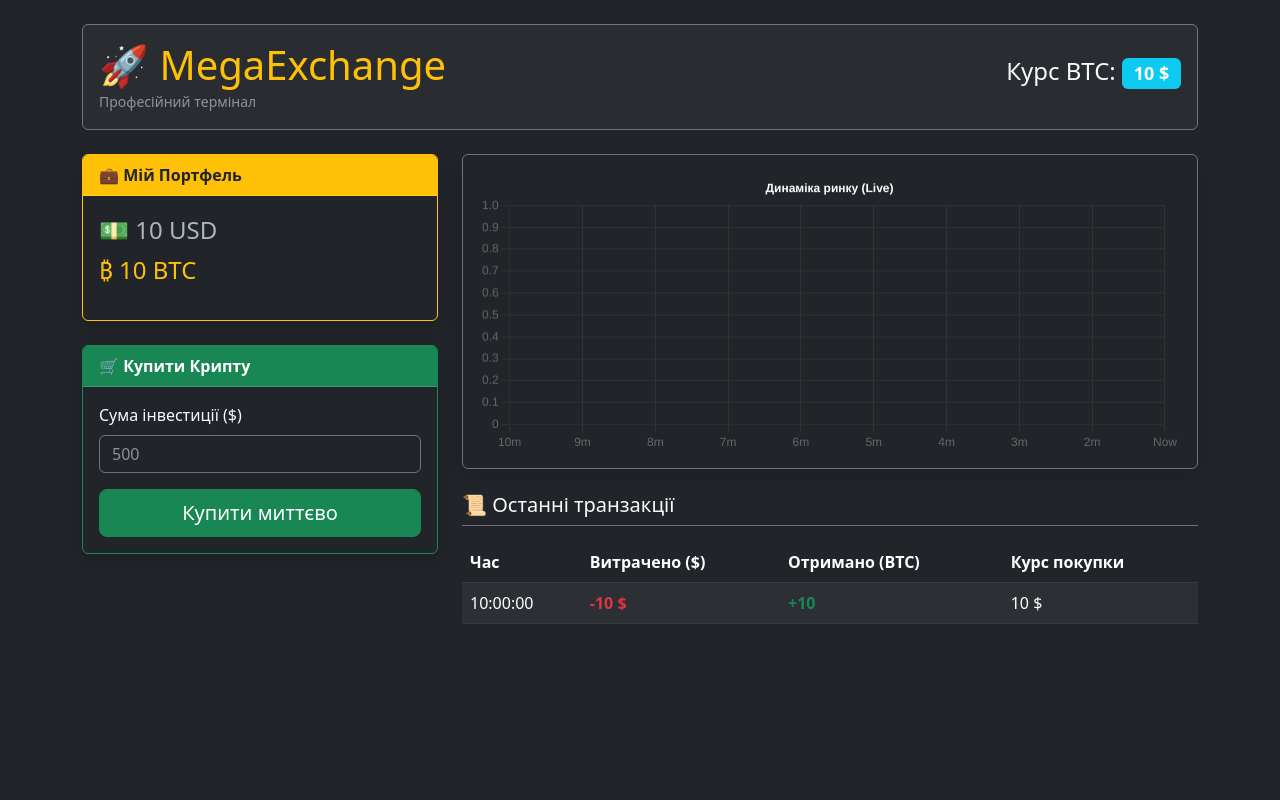
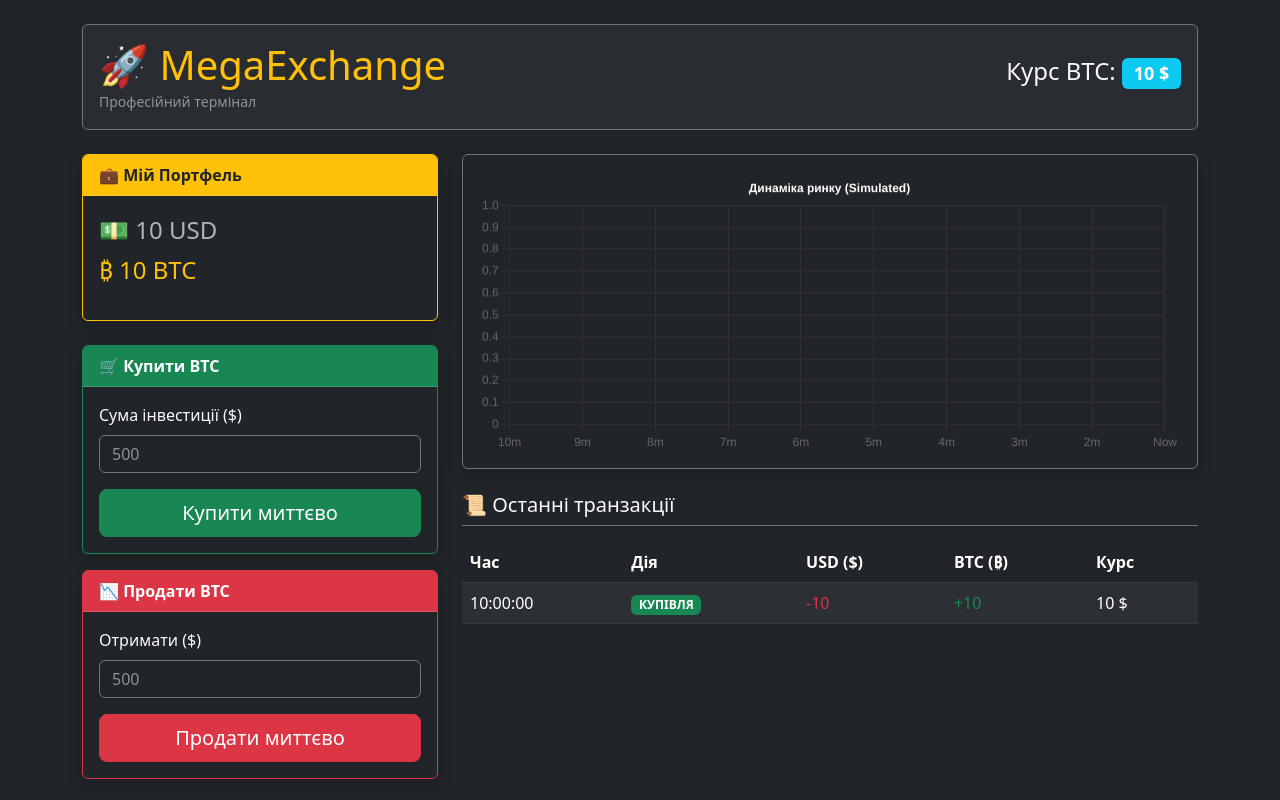
Before and after one commit to Kokos96/Crypto_exchange, a FastAPI app: template app/templates/index.html in a window 1280 px wide. Run offline with FastAPI, Linux system fonts and the light colour scheme; the template is opened without the code that fills it: most values are stand-ins (such as "Sample title", 1, 10 or a date in 2020).

Commit message:
feat: implement BTC selling functionality and update transaction history display

```diff
--- a/app/main.py
+++ b/app/main.py
@@ -18,21 +18,19 @@
 
 @app.get("/", response_class=HTMLResponse)
 def read_root(request: Request, db: Session = Depends(database.get_db)):
-    # 1. Знаходимо гаманець
+    # 1. Знаходимо або створюємо гаманець
     wallet = db.query(models.Wallet).filter(models.Wallet.username == "trader_1").first()
 
-    # Якщо це перший запуск - даємо бонус 10к
     if not wallet:
         wallet = models.Wallet(username="trader_1", balance_usd=10000.0, balance_btc=0.0)
         db.add(wallet)
         db.commit()
         db.refresh(wallet)
 
-    # 2. Витягуємо останні 5 транзакцій (сортуємо від нових до старих)
+    # 2. Витягуємо історію
     history = db.query(models.Transaction).filter(models.Transaction.user_id == wallet.id).order_by(desc(models.Transaction.timestamp)).limit(5).all()
 
-    # 3. Генеруємо фейкові дані для графіку (10 точок)
-    # Це імітація того, як ціна скакала останні 10 хвилин
+    # 3. Генеруємо дані для графіку
     chart_data = [CURRENT_BTC_PRICE + random.uniform(-500, 500) for _ in range(10)]
 
     return templates.TemplateResponse("index.html", {
@@ -46,20 +44,16 @@
 @app.post("/buy")
 def buy_btc(request: Request, amount: float = Form(...), db: Session = Depends(database.get_db)):
     global CURRENT_BTC_PRICE
-    # "Ринок реагує": ціна трохи змінюється після покупки
     CURRENT_BTC_PRICE += random.uniform(-100, 200)
 
     wallet = db.query(models.Wallet).filter(models.Wallet.username == "trader_1").first()
 
     if wallet and wallet.balance_usd >= amount:
-        # Рахуємо скільки бітка вийде
         btc_amount = amount / CURRENT_BTC_PRICE
 
-        # Оновлюємо баланс
         wallet.balance_usd -= amount
         wallet.balance_btc += btc_amount
 
-        # ЗАПИСУЄМО В ІСТОРІЮ
         new_tx = models.Transaction(
             user_id=wallet.id,
             amount_usd=amount,
@@ -67,8 +61,36 @@
             price_at_moment=CURRENT_BTC_PRICE
         )
         db.add(new_tx)
-
         db.commit()
 
-    # Повертаємо користувача на головну сторінку
     return read_root(request, db)
+
+# НОВА ФУНКЦІЯ: Продаж BTC
+@app.post("/sell")
+def sell_btc(request: Request, amount: float = Form(...), db: Session = Depends(database.get_db)):
+    global CURRENT_BTC_PRICE
+    # Ринок реагує на продаж падінням або зростанням
+    CURRENT_BTC_PRICE += random.uniform(-200, 100)
+
+    wallet = db.query(models.Wallet).filter(models.Wallet.username == "trader_1").first()
+
+    # Обчислюємо скільки BTC треба продати за цю суму USD
+    btc_required = amount / CURRENT_BTC_PRICE
+
+    if wallet and wallet.balance_btc >= btc_required:
+        # 1. Збільшуємо USD баланс
+        wallet.balance_usd += amount
+        # 2. Зменшуємо BTC баланс
+        wallet.balance_btc -= btc_required
+
+        # 3. Записуємо транзакцію в історію
+        new_tx = models.Transaction(
+            user_id=wallet.id,
+            amount_usd=-amount, # Від'ємне значення USD для продажів (для чіткості в історії)
+            amount_btc=-btc_required, # Від'ємне значення BTC для продажів
+            price_at_moment=CURRENT_BTC_PRICE
+        )
+        db.add(new_tx)
+        db.commit()
+
+    return read_root(request, db)
--- a/app/templates/index.html
+++ b/app/templates/index.html
@@ -30,8 +30,8 @@
                 </div>
             </div>
 
-            <div class="card border-success shadow">
-                <div class="card-header bg-success text-white fw-bold">🛒 Купити Крипту</div>
+            <div class="card border-success shadow mb-3">
+                <div class="card-header bg-success text-white fw-bold">🛒 Купити BTC</div>
                 <div class="card-body">
                     <form action="/buy" method="post">
                         <div class="mb-3">
@@ -42,6 +42,20 @@
                     </form>
                 </div>
             </div>
+
+            <div class="card border-danger shadow">
+                <div class="card-header bg-danger text-white fw-bold">📉 Продати BTC</div>
+                <div class="card-body">
+                    <form action="/sell" method="post">
+                        <div class="mb-3">
+                            <label class="form-label text-light">Отримати ($)</label>
+                            <input type="number" name="amount" class="form-control bg-dark text-light border-secondary" placeholder="500" required>
+                        </div>
+                        <button type="submit" class="btn btn-danger w-100 btn-lg">Продати миттєво</button>
+                    </form>
+                </div>
+            </div>
+
         </div>
 
         <div class="col-md-8">
@@ -57,24 +71,36 @@
                     <thead>
                         <tr>
                             <th>Час</th>
-                            <th>Витрачено ($)</th>
-                            <th>Отримано (BTC)</th>
-                            <th>Курс покупки</th>
+                            <th>Дія</th>
+                            <th>USD ($)</th>
+                            <th>BTC (₿)</th>
+                            <th>Курс</th>
                         </tr>
                     </thead>
                     <tbody>
                         {% for tx in history %}
                         <tr>
                             <td>{{ tx.timestamp.strftime('%H:%M:%S') }}</td>
-                            <td class="text-danger fw-bold">-{{ tx.amount_usd }} $</td>
-                            <td class="text-success fw-bold">+{{ tx.amount_btc | round(5) }}</td>
+                            <td>
+                                {% if tx.amount_usd > 0 %}
+                                    <span class="badge bg-success">КУПІВЛЯ</span>
+                                {% else %}
+                                    <span class="badge bg-danger">ПРОДАЖ</span>
+                                {% endif %}
+                            </td>
+                            <td class="{% if tx.amount_usd < 0 %}text-success{% else %}text-danger{% endif %}">
+                                {% if tx.amount_usd > 0 %}-{% else %}+{% endif %}{{ tx.amount_usd | abs | round(2) }}
+                            </td>
+                            <td class="{% if tx.amount_btc > 0 %}text-success{% else %}text-danger{% endif %}">
+                                {% if tx.amount_btc > 0 %}+{% else %}-{% endif %}{{ tx.amount_btc | abs | round(5) }}
+                            </td>
                             <td>{{ tx.price_at_moment | round(2) }} $</td>
                         </tr>
                         {% endfor %}
                     </tbody>
                 </table>
                 {% if not history %}
-                    <p class="text-center text-muted mt-3">Історія поки порожня. Зробіть першу покупку!</p>
+                    <p class="text-center text-muted mt-3">Історія поки порожня. Зробіть першу транзакцію!</p>
                 {% endif %}
             </div>
         </div>
@@ -84,7 +110,7 @@
 <script>
     // Малюємо графік
     const ctx = document.getElementById('btcChart').getContext('2d');
-    const chartData = {{ chart_data }}; // Отримуємо дані прямо з Python
+    const chartData = {{ chart_data }};
 
     new Chart(ctx, {
         type: 'line',
@@ -93,9 +119,9 @@
             datasets: [{
                 label: 'Bitcoin Price (USD)',
                 data: chartData,
-                borderColor: '#ffc107', // Жовтий колір бітка
+                borderColor: '#ffc107',
                 borderWidth: 2,
-                tension: 0.4, // Робить лінію плавною
+                tension: 0.4,
                 fill: true,
                 backgroundColor: 'rgba(255, 193, 7, 0.1)'
             }]
@@ -104,7 +130,7 @@
             responsive: true,
             plugins: {
                 legend: { display: false },
-                title: { display: true, text: 'Динаміка ринку (Live)', color: '#fff' }
+                title: { display: true, text: 'Динаміка ринку (Simulated)', color: '#fff' }
             },
             scales: {
                 x: { grid: { color: '#333' } },
```
